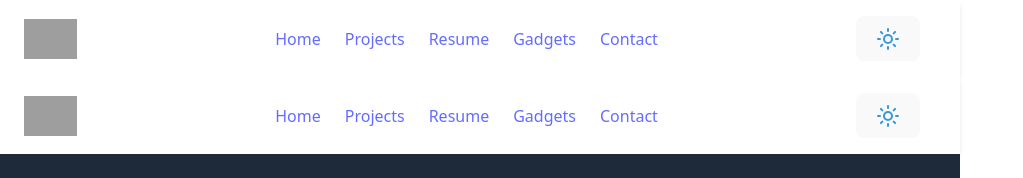
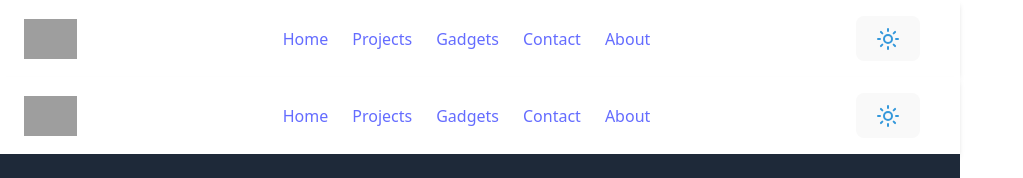
Before and after one commit to tech-dipesh/Portfolio-TS, a React (Vite) app: page /command in a window 1280 px wide. Shown: the top 178 px of the page, without its empty margins (0-1023 px from the left). Built offline with nearby package versions, Linux system fonts and the light colour scheme; grey boxes are pictures that could not be loaded.

Commit message:
update a navbar with remove a resume navbar

```diff
--- a/src/components/add/Error.tsx
+++ b/src/components/add/Error.tsx
@@ -25,7 +25,7 @@ class ErrorBoundary extends Component<Props, State> {
     if (this.state.hasError) {
       return <main>
         <Navbar/>
-      <div className="text-center mt-10">Something went wrong.</div>
+      <div className="text-center mt-10">The error is from our site, sorry for the inconvenience.</div>
       <button><Link to="/"> Go to Homepage</Link></button>
       <Footer/>
       </main>;
--- a/src/components/common/navBar.tsx
+++ b/src/components/common/navBar.tsx
@@ -8,9 +8,10 @@ import logo from '../../assets/images/me.png'
 const links = [
   { name: 'Home', path: '/' },
   { name: 'Projects', path: '/projects' },
-  { name: 'Resume', path: '/resume' },
   { name: 'Gadgets', path: '/gadgets' },
   { name: 'Contact', path: '/contact' },
+  // { name: 'Resume', path: '/resume' },
+  { name: 'About', path: '/about' },
 ]
 
 export default function Navbar() {
```
